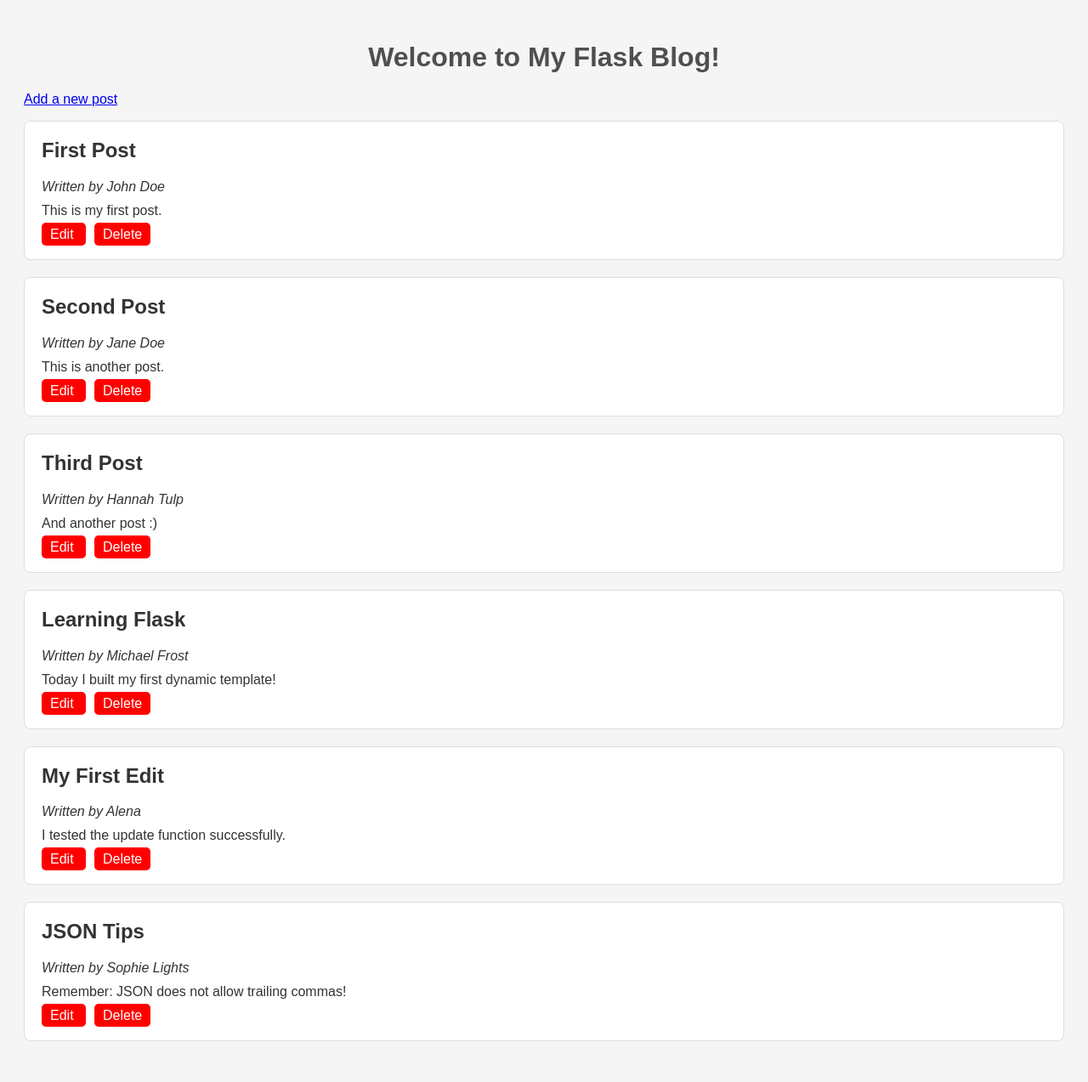
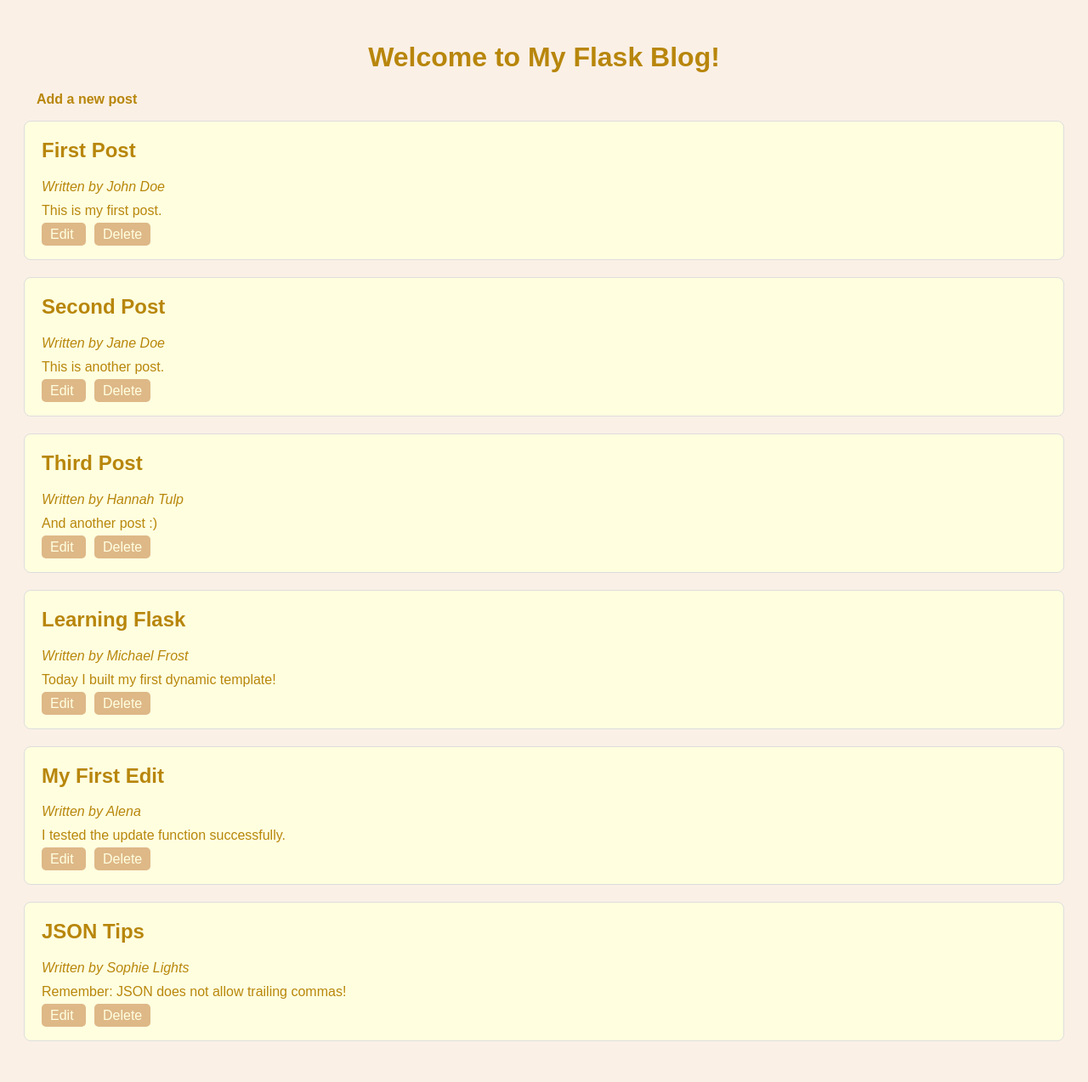
Before and after one commit to alndbn/Flask-Basics, a Flask app: page / in a window 1280 px wide. Shown: the whole page at 85% size. Run offline with Flask 3, Linux system fonts and the light colour scheme.

Commit message:
Add add-button styling and update index.html

```diff
--- a/static/style.css
+++ b/static/style.css
@@ -1,17 +1,17 @@
 body {
     font-family: Arial, sans-serif;
-    background-color: #F5F5F5;
+    background-color: linen;
     padding: 20px;
-    color: #333;
+    color: darkgoldenrod;
 }
 
 h1 {
     text-align: center;
-    color: #4F4F4F;
+    color: darkgoldenrod;
 }
 
 .post {
-    background-color: #FFF;
+    background-color: lightyellow;
     border: 1px solid #DDD;
     padding: 20px;
     margin-bottom: 20px;
@@ -27,13 +27,26 @@ h1 {
 }
 
 .delete-button {
-    color: white;
-    background: red;
+    color: lightyellow;
+    background: burlywood;
     padding: 5px 10px;
     border-radius: 5px;
     text-decoration: none;
     margin-right: 10px;
 }
 .delete-button:hover {
-    background: darkred;
+    background: linen;
 }
+
+.add-button {
+    background: linen;
+    color: darkgoldenrod;
+    padding: 10px 15px;
+    border-radius: 5px;
+    text-decoration: none;
+    font-weight: bold;
+}
+
+.add-button:hover {
+    background: #1565C0;
+}
--- a/templates/index.html
+++ b/templates/index.html
@@ -8,7 +8,11 @@
 </head>
 <body>
     <h1>Welcome to My Flask Blog!</h1>
-    <p><a href="{{ url_for('add') }}"> Add a new post</a></p>
+    <p>
+        <a href="{{ url_for('add') }}" class="add-button">
+            Add a new post
+        </a>
+    </p>
     {% for post in posts %}
         <div class="post">
             <h2>{{ post.title }}</h2>
```
